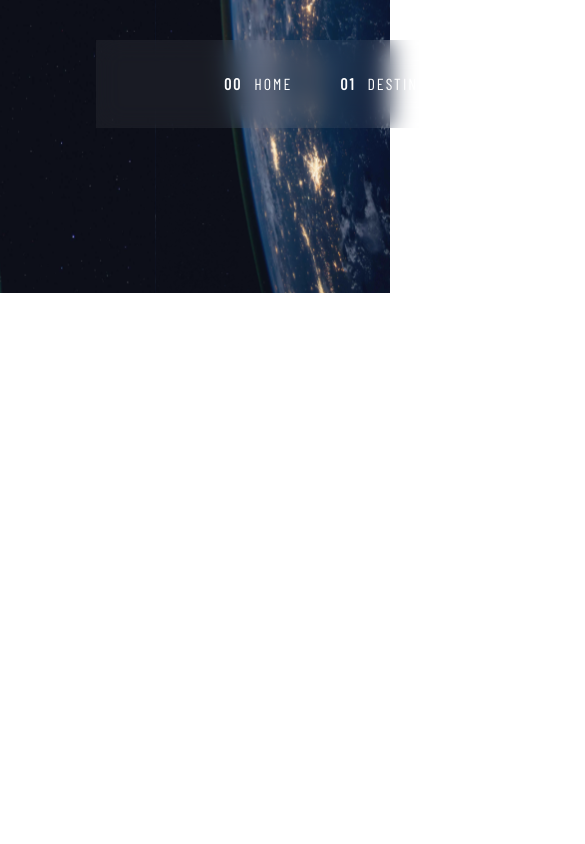
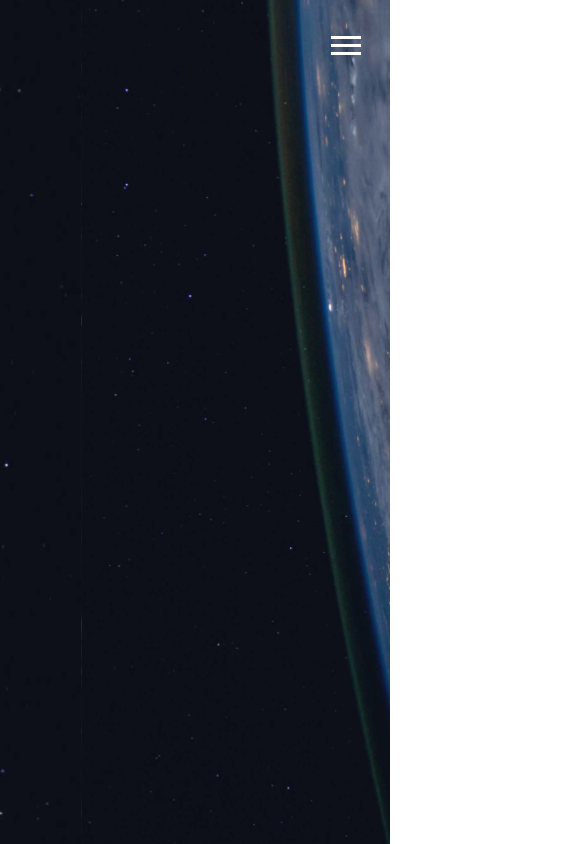
Before and after one commit to edwinc73/frontend-mentor-advanced-css, a React (Vite) app in the folder 05-space-tourism/: page / in a window 390 px wide. Shown: the top 844 px of the page, 585 px wide, since content can reach past the window. Built offline with nearby package versions, Linux system fonts and the light colour scheme; a web font is replaced by a local one.

Commit message:
added nav

```diff
--- a/05-space-tourism/src/App.jsx
+++ b/05-space-tourism/src/App.jsx
@@ -1,12 +1,14 @@
 import "./App.scss";
-import bg1 from "./assets/Hi Res Render - 1.svg"
+import bg1 from "./assets/Hi Res Render - 1.svg";
 
 function App() {
-  return (<>
-    <div className="h-screen w-screen">
-      <img src={bg1} alt="" className="w-screen" />
-    </div>
-  </>);
+  return (
+    <>
+      <div className="w-screen h-screen fixed top-0 left-0">
+        <img src={bg1} alt="" className="w-full h-full object-cover" />
+      </div>
+    </>
+  );
 }
 
 export default App;
--- a/05-space-tourism/src/components/Nav/Nav.jsx
+++ b/05-space-tourism/src/components/Nav/Nav.jsx
@@ -1,4 +1,6 @@
+import { useState } from "react";
 import { NavLink } from "react-router-dom";
+import "./Nav.scss";
 
 const NavItem = ({ link, name, id }) => {
   return (
@@ -16,23 +18,53 @@ const NavItem = ({ link, name, id }) => {
 };
 
 function Nav() {
+  const [openNav, setOpenNav] = useState(false);
   return (
-    <nav className="absolute pl-800 top-0 left-0 right-0 text-white flex justify-between items-center">
-      <div className="flex w-full gap-800 items-center mt-500">
+    <nav className="absolute p-300 lg:pl-800 top-0 left-0 right-0 text-white flex justify-between items-center">
+      <div className="flex w-full gap-800 items-center lg:mt-500">
         <NavLink href="/" className="logo-container">
-          <img src="Logo.svg" alt="space tourism logo" />
+          <img
+            src="Logo.svg"
+            alt="space tourism logo"
+            className="w-500 lg:w-full"
+          />
         </NavLink>
-        <hr className="border-1 w-full opacity-25 -mr-400 z-10" />
+        <hr className="hidden xl:block border-1 w-full opacity-25 -mr-400 z-10" />
       </div>
+      <button
+        className="navbar-toggler relative lg:hidden"
+        aria-controls="navbarNavAltMarkup"
+        aria-expanded="false"
+        aria-label="Toggle navigation"
+        onClick={() => {
+          setOpenNav((prev) => !prev);
+        }}
+      >
+        <div className={`burger-menu ${openNav && "close-icon"}`}>
+          <span className="bar menu-bar1"></span>
+          <span className="bar menu-bar2"></span>
+          <span className="bar menu-bar3"></span>
+        </div>
+      </button>
       <ul
         role="menubar"
-        className="flex justify-end items-center gap-600 pr-800 mt-500 pl-1600 lg:h-1200 bg-white bg-opacity-5 backdrop-blur-md"
+        className="lg:flex hidden lg:justify-end w-full lg:items-center gap-600 pr-800 lg:mt-500 lg:pl-1600 lg:h-1200 bg-white bg-opacity-5 backdrop-blur-md"
       >
         <NavItem link="/" name="home" id="00"></NavItem>
         <NavItem link="/destination" name="destination" id="01"></NavItem>
         <NavItem link="/crew" name="crew" id="02"></NavItem>
         <NavItem link="/technology" name="technology" id="03"></NavItem>
       </ul>
+      {openNav && (
+        <div className="pt-[133px] gap-400 fixed top-0 pl-400 right-0 w-4/6 h-screen bg-white bg-opacity-5 backdrop-blur-md">
+          <ul className="" role="menubar">
+            <NavItem link="/" name="home" id="00"></NavItem>
+            <NavItem link="/destination" name="destination" id="01"></NavItem>
+            <NavItem link="/crew" name="crew" id="02"></NavItem>
+            <NavItem link="/technology" name="technology" id="03"></NavItem>
+          </ul>
+        </div>
+      )}
     </nav>
   );
 }
--- /dev/null
+++ b/05-space-tourism/src/components/Nav/Nav.scss
@@ -0,0 +1,49 @@
+.navbar-toggler {
+  border: none;
+  padding: 5px;
+
+  .bar {
+    position: absolute;
+    width: 30px;
+    height: 3px;
+    background-color: white;
+    display: block;
+    left: 0;
+    transition: all 0.3s ease;
+  }
+
+  .burger-menu {
+    position: relative;
+    display: flex;
+    flex-direction: column;
+    z-index: 101;
+    height: 25px;
+    width: 30px;
+    padding-top: 12px;
+  }
+
+  .close-icon > .menu-bar1 {
+    transform: translate(0, 0) rotate(45deg);
+  }
+  .close-icon > .menu-bar2 {
+    opacity: 0;
+    transform: translate(30px, 0);
+  }
+
+  .close-icon > .menu-bar3 {
+    transform: translate(0, 0) rotate(-45deg);
+  }
+
+  .menu-bar1 {
+    transform: translate(0, -8px);
+  }
+
+  .menu-bar2 {
+    transform: translate(0, 0px);
+    opacity: 1;
+  }
+
+  .menu-bar3 {
+    transform: translate(0, 8px);
+  }
+}
```
